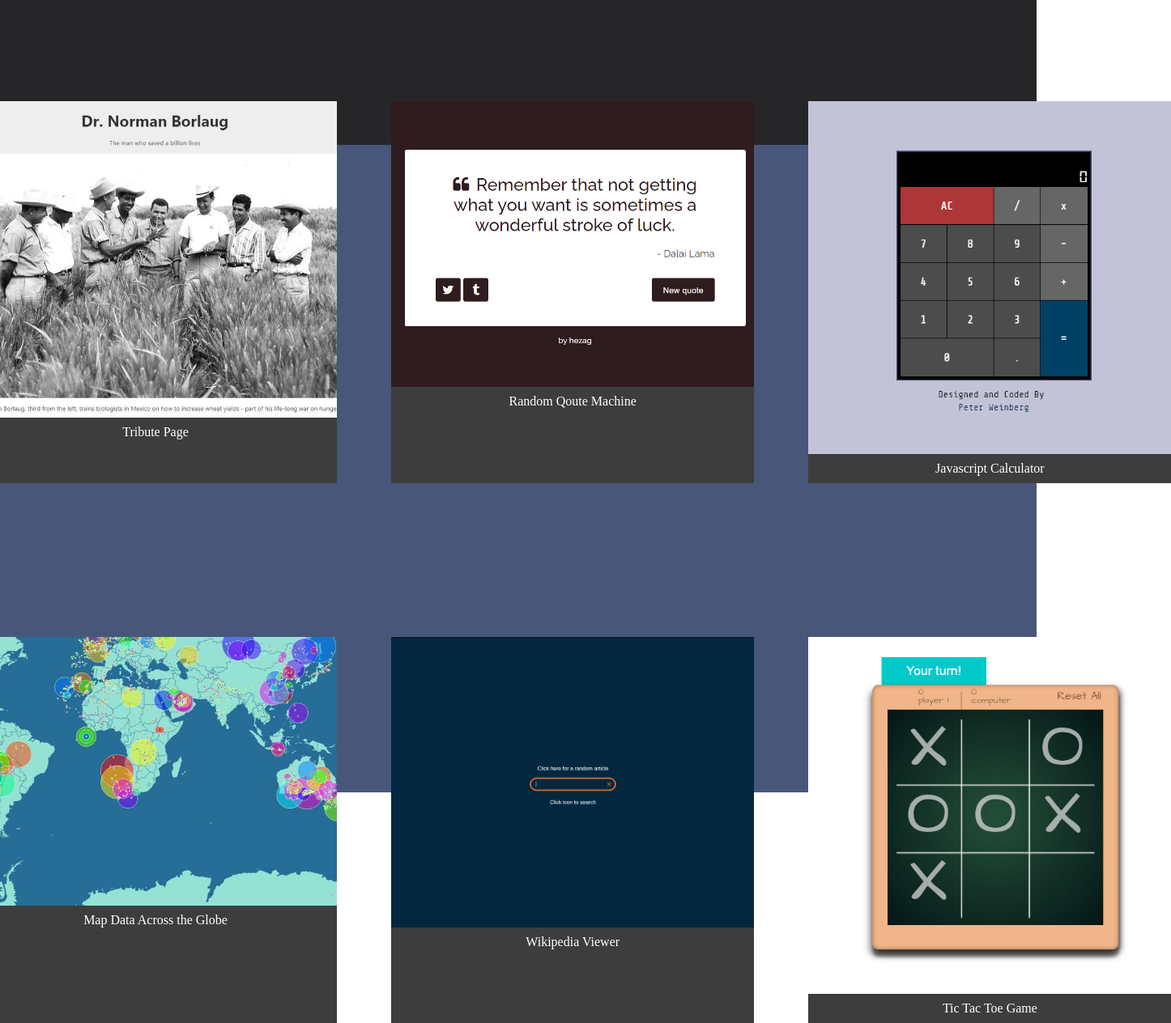
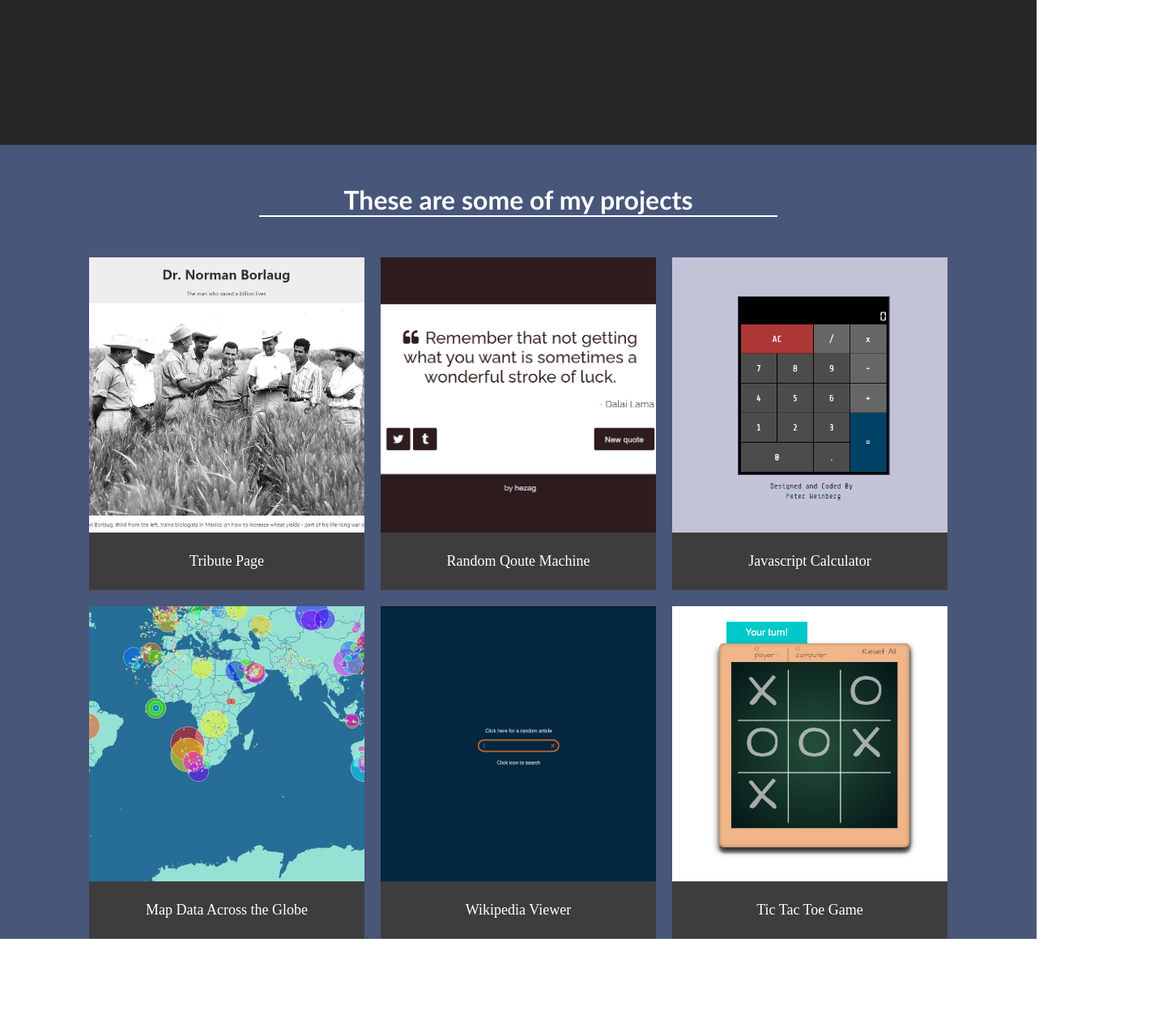
Before and after one commit to Knowledge-Streams-KS/html-css-shehreen0217, a plain HTML site: page index.html in a window 1280 px wide. Shown: the part 621-1885 px from the top of the page at 81% size, 1446 px wide, since content can reach past the window. After the commit the page ends 1781 px from the top, so only its background shows below. Drawn offline with Linux system fonts and the light colour scheme.

Commit message:
2nd screen fixed

```diff
--- a/style.css
+++ b/style.css
@@ -1,43 +1,38 @@
-*{
+* {
   padding: 0;
   margin: 0;
+  box-sizing: border-box;
 }
-.main{
+.main {
   display: grid;
-    grid-template-areas: 'nav'
-                        'content'
-                       ;
+  grid-template-areas:
+    "nav"
+    "content";
 }
-.nav{
+.nav {
   display: flex;
   justify-content: flex-end;
   width: 100vw;
   grid-area: nav;
   background-color: rgb(169, 46, 56);
-    height: 8vh;
+  /* height: 8vh; */
   position: fixed;
   box-shadow: 1px 1px;
-
-
 }
-.nav a{
+.nav a {
   padding: 20px;
   font-size: 20px;
   text-decoration: none;
   color: white;
-    font-family:'Lucida Sans', Geneva, Verdana, sans-serif
-
+  font-family: "Lucida Sans", Geneva, Verdana, sans-serif;
 }
 
-.nav a:hover{
+.nav a:hover {
   background-color: rgb(87, 89, 135);
   color: white;
   cursor: pointer;
-
-
-
 }
-.content{
+.content {
   display: flex;
   background-color: rgb(38, 38, 41);
   width: 100vw;
@@ -47,179 +42,176 @@
   /* height: calc(100vh - 8vh); */
   height: 100vh;
   flex-direction: column;
-
 }
 
-.content h1{
+.content h1 {
   font-size: 50px;
   color: white;
-    font-family: 'Segoe UI', Tahoma, Geneva, Verdana, sans-serif;
-
+  font-family: "Segoe UI", Tahoma, Geneva, Verdana, sans-serif;
 }
-.content p{
+.content p {
   color: rgb(169, 59, 69);
   font-size: 30px;
   font-style: italic;
-
-
 }
-.content1{
+.content1 {
   display: flex;
-    height: 100vh;
-    width: 100vw;
-    background-color: rgb(72,86, 122);
+  /* height: 100vh; */
+  /* width: 100vw; */
+  background-color: rgb(72, 86, 122);
   /* justify-content: center; */
   flex-direction: column;
   align-items: center;
   justify-content: center;
+}
+
+.heading-project {
+  width: 50%;
+  border-bottom: 2px solid white;
+  color: white;
+  display: flex;
+  justify-content: center;
+  font-family: "Trebuchet MS", "Lucida Sans Unicode", "Lucida Grande",
+    "Lucida Sans", Arial, sans-serif;
+    margin-top: 3rem;
+}
+
+.work {
+  display: grid;
+  grid-template-areas:
+    "box1 box2 box3"
+    " box4 box5 box6";
+  justify-items: center;
+  align-items: space-between;
+  /* margin: 10%; */
+  margin-top: 50px;
+  /* row-gap: 20%;  */
+  /* column-gap: 5%; */
+  column-gap: 20px;
+  row-gap: 20px;
+}
+
+#one {
+  grid-area: box1;
+  background-color: rgb(198, 198, 21);
+  display: grid;
+  /* width: 35vw; */
+  grid-template-areas:
+    "img"
+    "btn";
+}
+#two {
+  grid-area: box2;
+  background-color: azure;
+  display: grid;
+  /* width: 35vw; */
+  grid-template-areas:
+    "img"
+    "btn";
+}
+
+#three {
+  grid-area: box3;
+  background-color: cornflowerblue;
+  display: grid;
+  /* width: 35vw; */
+  grid-template-areas:
+    "img"
+    "btn";
+}
+#four {
+  grid-area: box4;
+  background-color: aqua;
+  display: grid;
+  /* width: 35vw; */
+  grid-template-areas:
+    "img"
+    "btn";
+}
+#five {
+  grid-area: box5;
+  background-color: antiquewhite;
+  display: grid;
+  /* width: 35vw; */
+  grid-template-areas:
+    "img"
+    "btn";
+}
+#six {
+  grid-area: box6;
+  background-color: darkolivegreen;
+  display: grid;
+  /* width: 35vw; */
+  grid-template-areas:
+    "img"
+    "img"
+    "img"
+    "btn";
+}
+
+#one:hover {
+  cursor: pointer;
+}
+#two:hover {
+  cursor: pointer;
+}
+#three:hover {
+  cursor: pointer;
+}
+#four:hover {
+  cursor: pointer;
+}
+#five:hover {
+  cursor: pointer;
+}
+#six:hover {
+  cursor: pointer;
+}
+
+#one:hover .sign {
+  display: block;
+}
+#two:hover .sign {
+  display: block;
+}
+#three:hover .sign {
+  display: block;
+}
+#four:hover .sign {
+  display: block;
+}
+#five:hover .sign {
+  display: block;
+}
+#six:hover .sign {
+  display: block;
+}
+.box-title {
+  background-color: rgb(62, 61, 61);
+  display: flex;
+  flex-direction: row;
+  /* padding: 2%; */
+  padding: 25px;
+  justify-content: center;
+  color: white;
+  /* font-size: 100%; */
+  font-size: 18px;
+}
+.sign {
+  display: none;
+  /* color: brown; */
+  color: #ff7f50;
 
 }
 
-
-.heading-project{
-    width: 50%;
-    border-bottom: 2px solid white;
-    color:white;
-    display: flex;
-    justify-content: center;
-    font-family: 'Trebuchet MS', 'Lucida Sans Unicode', 'Lucida Grande', 'Lucida Sans', Arial, sans-serif;
-
+.images {
+  /* object-fit: cover; */
+  width: 340px;
+  height: 340px;
 }
 
-.work{
-    display: grid;
-    grid-template-areas: 'box1 box2 box3'
-                        ' box4 box5 box6';
-    justify-items: center;
-    align-items: space-between;
-    margin: 10%;
-    row-gap: 20%;
-    column-gap: 5%;
-
-}
-
-#one{
-
-    grid-area: box1;
-    background-color: rgb(198, 198, 21);
-    display: grid;
-    width: 35vw;
-    grid-template-areas: 'img'
-                            'btn';
-
-
-
-}
-#two{
-    grid-area: box2;
-    background-color: azure;
-    display: grid;
-    width: 35vw;
-    grid-template-areas: 'img'
-                            'btn';
-}
-
-#three{
-    grid-area: box3;
-    background-color: cornflowerblue;
-    display: grid;
-    width: 35vw;
-    grid-template-areas: 'img'
-                            'btn';
-}
-#four{
-    grid-area: box4;
-    background-color: aqua;
-    display: grid;
-    width: 35vw;
-    grid-template-areas: 'img'
-                            'btn';
-}
-#five{
-    grid-area: box5;
-    background-color: antiquewhite;
-    display: grid;
-    width: 35vw;
-    grid-template-areas: 'img'
-                            'btn';
-}
-#six{
-    grid-area: box6;
-    background-color: darkolivegreen;
-    display: grid;
-    width: 35vw;
-    grid-template-areas: 'img'
-    'img'
-    'img'
-    'btn';
-
-}
-
-#one:hover{
-    cursor: pointer;
-}
-#two:hover{
-    cursor: pointer;
-}
-#three:hover{
-    cursor: pointer;
-}
-#four:hover{
-    cursor: pointer;
-}
-#five:hover{
-    cursor: pointer;
-}
-#six:hover{
-    cursor: pointer;
-}
-
-#one:hover .sign{
-    display: block;
-
-}
-#two:hover .sign{
-    display: block;
-
-}
-#three:hover .sign{
-    display: block;
-
-}
-#four:hover .sign{
-    display: block;
-
-}
-#five:hover .sign{
-    display: block;
-
-}
-#six:hover .sign{
-    display: block;
-
-}
-.box-title{
-    background-color: rgb(62, 61, 61);
-    display: flex;
-    flex-direction: row;
-    padding: 2%;
-    justify-content: center;
-    color: white;
-    font-size: 100%;
-
-}
-.sign{
-    display: none;
-    color: brown;
-}
-
-.images{
-    object-fit: cover;
-}
-
-@media only screen and (min-width: 581px) and (max-width: 790px) {
-
-    .nav{
+/* @media only screen and (min-width: 581px) and (max-width: 790px) {
+  .nav {
     display: flex;
     justify-content: flex-end;
     width: 100vw;
@@ -228,68 +220,57 @@
     height: 6vh;
     position: fixed;
     box-shadow: 1px 1px;
-
-
   }
-    .nav a{
+  .nav a {
     padding: 15px;
     font-size: 15px;
     text-decoration: none;
     color: white;
-        font-family:'Lucida Sans', Geneva, Verdana, sans-serif
-
+    font-family: "Lucida Sans", Geneva, Verdana, sans-serif;
   }
-    .content h1{
+  .content h1 {
     font-size: 40px;
     color: white;
-        font-family: 'Segoe UI', Tahoma, Geneva, Verdana, sans-serif;
-
+    font-family: "Segoe UI", Tahoma, Geneva, Verdana, sans-serif;
   }
-    .content p{
+  .content p {
     color: rgb(169, 59, 69);
     font-size: 25px;
     font-style: italic;
-
-
   }
 
-    .content1{
+  .content1 {
     display: flex;
     height: 100vh;
     width: 100vw;
-        background-color: rgb(72,86, 122);
+    background-color: rgb(72, 86, 122);
     flex-direction: column;
     align-items: center;
     justify-content: center;
-
   }
-    .heading-project{
+  .heading-project {
     width: 50%;
     border-bottom: 2px solid white;
-        color:white;
+    color: white;
     display: flex;
     justify-content: center;
     font-size: 13px;
-        font-family: 'Trebuchet MS',  'Lucida Sans', Arial, sans-serif;
-
+    font-family: "Trebuchet MS", "Lucida Sans", Arial, sans-serif;
   }
 
-    .work{
+  .work {
     display: grid;
-        grid-template-areas: 'box1 box2'
-                            ' box3 box4 '
-                            'box5 box6';
+    grid-template-areas:
+      "box1 box2"
+      " box3 box4 "
+      "box5 box6";
     justify-items: center;
     align-items: space-between;
     margin: 10%;
     row-gap: 5%;
-
-
-
   }
-
-  }
-  .images{
+} */
+.images {
   object-fit: cover;
 }
 /*
```
Also changed, not shown: index.html (+15 -12 lines). Lines whose indentation alone changed are shown as unchanged.
